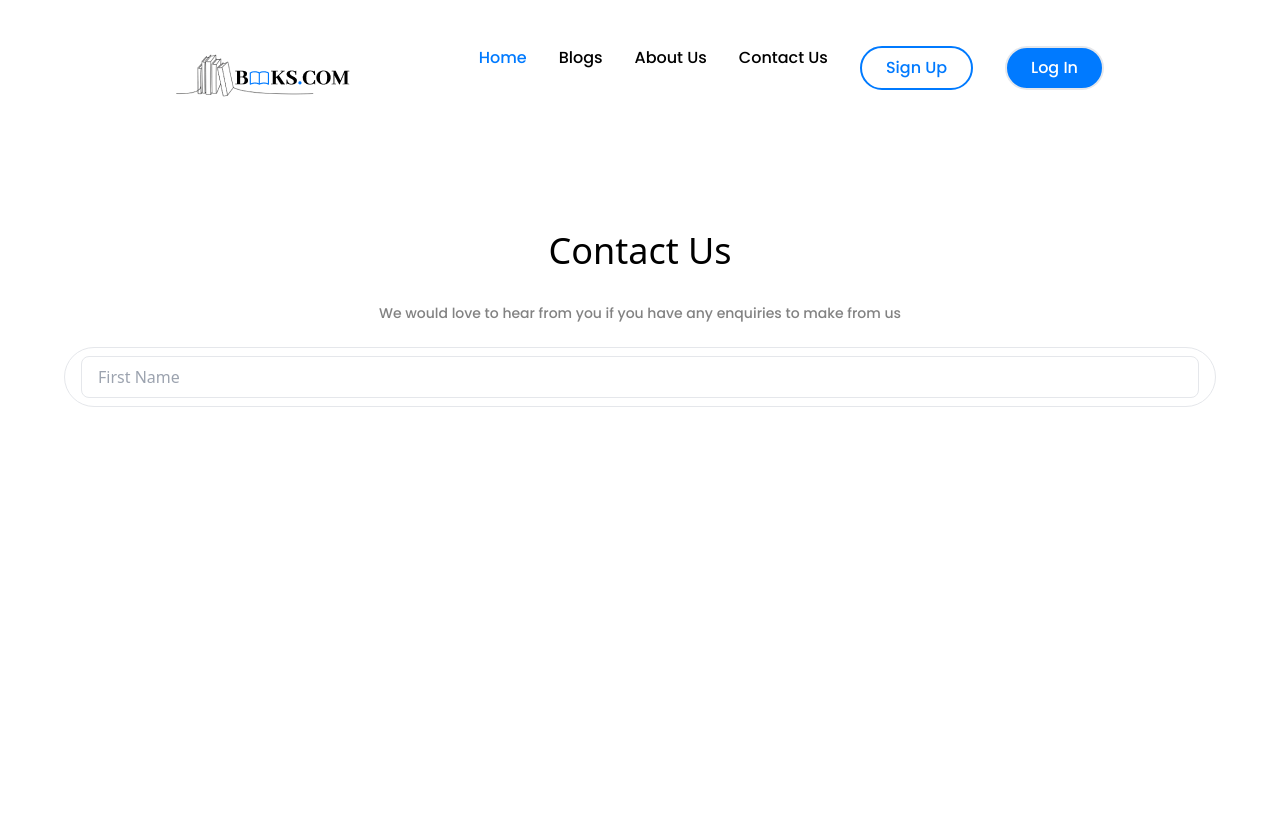
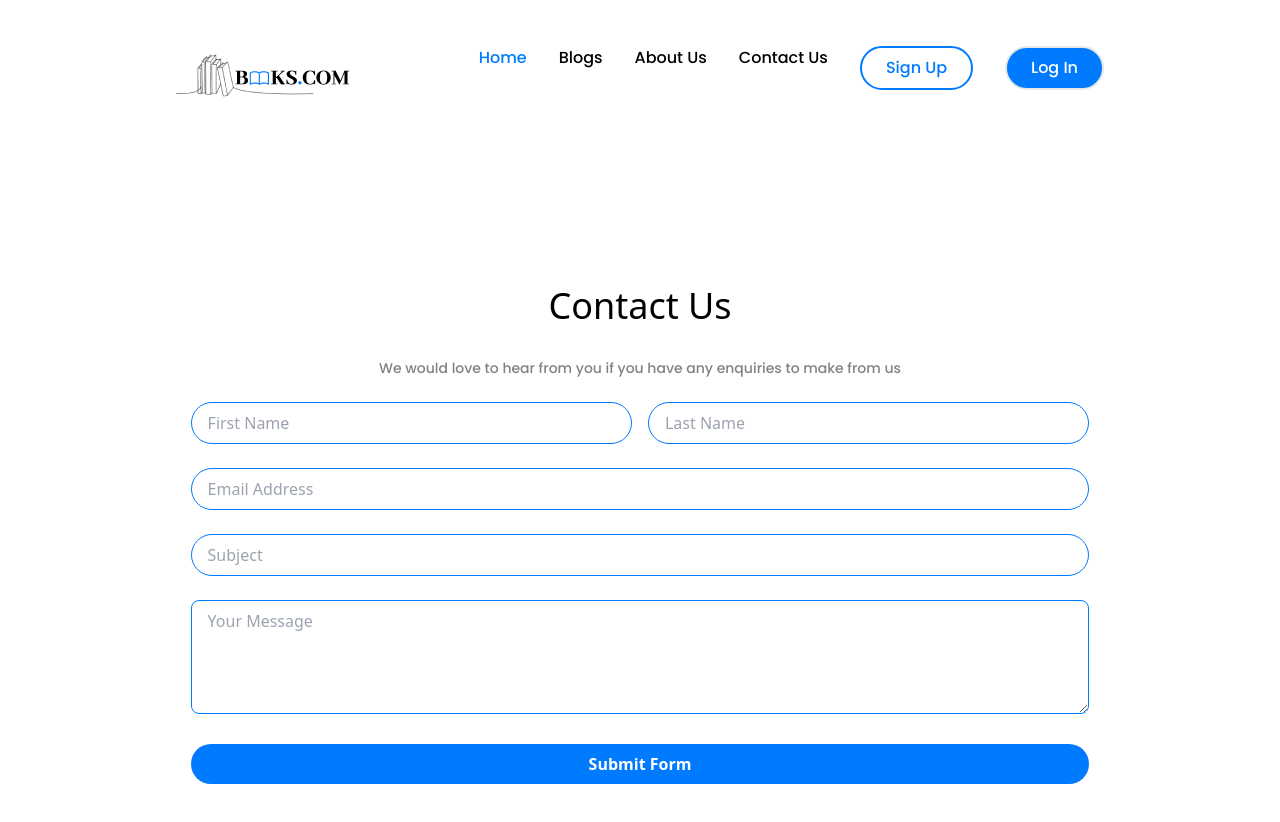
Before and after one commit to ayomideRussianCode/booksdotcom, a React (Create React App) app: page /contact in a window 1280 px wide. Shown: the top 822 px of the page. Before the commit the page ends 800 px from the top, so only its background shows below. Built offline with nearby package versions, Linux system fonts and the light colour scheme; a web font is replaced by a local one.

Commit message:
day 5 of 100 days of code

```diff
--- /dev/null
+++ b/src/components/ContactForm.jsx
@@ -0,0 +1,56 @@
+function ContactForm({ onSubmit }) {
+  return (
+    <div className=" flex justify-center items-center min-h-screen bg-customWhite">
+      <div className="bg-customWhite flex flex-col gap-2 md:gap-6 justify-center items-center h-56 sm:h-72 md:h-96 px-4 sm:px-8 md:px-16">
+        <h2 className="font-font2 text-customBlack text-2xl sm:text-3xl md:text-4xl">
+          Contact Us
+        </h2>
+        <p className="font-font1 text-sm text-customAsh font-medium mt-2 md:text-sm sm:text-sm">
+          We would love to hear from you if you have any enquiries to make from
+          us
+        </p>
+        <form onSubmit={onSubmit} className="space-y-6">
+          <div className="grid grid-cols-1 md:grid-cols-2 gap-4">
+            <input
+              type="text"
+              placeholder="First Name"
+              className="w-full border border-customBlue rounded-full px-4 py-2 focus:outline-none focus:ring-2 focus:ring-customBlue"
+              required
+            />
+            <input
+              type="text"
+              placeholder="Last Name"
+              className="w-full border border-customBlue rounded-full px-4 py-2 focus:outline-none focus:ring-2 focus:ring-customBlue"
+              required
+            />
+          </div>
+          <input
+            type="text"
+            placeholder="Email Address"
+            className="w-full border border-customBlue rounded-full px-4 py-2 focus:outline-none focus:ring-2 focus:ring-customBlue"
+            required
+          />
+          <input
+            type="text"
+            placeholder="Subject "
+            className="w-full border border-customBlue rounded-full px-4 py-2 focus:outline-none focus:ring-2 focus:ring-customBlue"
+            required
+          />
+          <textarea
+            placeholder="Your Message"
+            rows="4"
+            className="w-full border border-customBlue rounded-lg px-4 py-2 focus:outline-none focus:ring-2 focus:ring-customBlue "
+            required
+          ></textarea>
+          <button
+            type="submit"
+            className="w-full px-4 py-2 bg-customBlue text-customWhite rounded-full font-semibold "
+          >
+            Submit Form
+          </button>
+        </form>
+      </div>
+    </div>
+  );
+}
+export default ContactForm;
--- a/src/components/Form.jsx
+++ b/src/components/Form.jsx
@@ -2,9 +2,9 @@ import CheckBoxSection from "./CheckBox";
 import FormField from "./FormField";
 import Button from "../components/Button";
 
-function Form({ fields, checkbox, buttonText, buttonHref }) {
+function Form({ fields, checkbox, buttonText, buttonHref, className }) {
   return (
-    <form>
+    <form className={`${className}`}>
       {fields.map((field) => (
         <FormField
           key={field.id}
@@ -17,8 +17,7 @@ function Form({ fields, checkbox, buttonText, buttonHref }) {
         linkText={checkbox.linkText}
         linkHref={checkbox.linkHref}
       />
-
-      <Button text={buttonText} href={buttonHref} className="mt-10" />
+      <Button text={buttonText} href={buttonHref} className={`mt-10`} />
     </form>
   );
 }
--- a/src/components/FormField.jsx
+++ b/src/components/FormField.jsx
@@ -5,7 +5,8 @@ function FormField({ type, id, placeholder, className }) {
         type={type}
         id={id}
         placeholder={placeholder}
-        className={`w-full px-4 py-2 border rounded-lg focus:outline-none focus:ring-2 focus:ring-customBlue`}
+        className={`w-full px-4 py-2 border
+           rounded-lg focus:outline-none focus:ring-2 focus:ring-customBlue`}
       />
     </div>
   );
--- a/src/pages/AboutUs.jsx
+++ b/src/pages/AboutUs.jsx
@@ -1,9 +1,18 @@
 import NavBar from "../components/NavBar";
 
-function AboutUs({}) {
+function AboutUs() {
   return (
     <>
       <NavBar />
+      <div className="bg-customWhite flex flex-col gap-2 md:gap-6 justify-center items-center h-56 sm:h-72 md:h-96 px-4 sm:px-8 md:px-16">
+        <h1 className="font-font2 text-customBlack text-2xl sm:text-3xl md:text-4xl ">
+          Who we are
+        </h1>
+        <p className="font-font1 text-sm text-customAsh font-medium mt-2 md:text-sm sm:text-sm">
+          We would love to hear from you if you have any enquiries to make from
+          us
+        </p>
+      </div>
     </>
   );
 }
--- a/src/pages/ContactUs.jsx
+++ b/src/pages/ContactUs.jsx
@@ -1,25 +1,15 @@
-import FormField from "../components/FormField";
 import NavBar from "../components/NavBar";
+import ContactForm from "../components/ContactForm";
 
-function ContactUs({ className = "" }) {
+function ContactUs() {
+  const handleformSubmit = (e) => {
+    e.preventDefault();
+    alert("Form Submitted Successfully!");
+  };
   return (
     <>
       <NavBar />
-      <div className="bg-customWhite flex flex-col gap-2 dm:gap-4 md:gap-6 justify-center items-center h-56 sm:h-72 md:h-96 px-4 sm:px-8 md:px-16">
-        <h1 className="font-font2 text-customBlack text-2xl sm:text-3xl md:text-4xl ">
-          Contact Us
-        </h1>
-        <p className="font-font1 text-sm text-customAsh font-medium mt-2 md:text-sm sm:text-sm">
-          We would love to hear from you if you have any enquiries to make from
-          us
-        </p>
-        <FormField
-          type="text"
-          id="firstname"
-          placeholder="First Name"
-          className="w-full py-2 px-4 border rounded-full focus:ring-2 focus:ring-customBlue"
-        />
-      </div>
+      <ContactForm onSubmit={handleformSubmit} />
     </>
   );
 }
```
